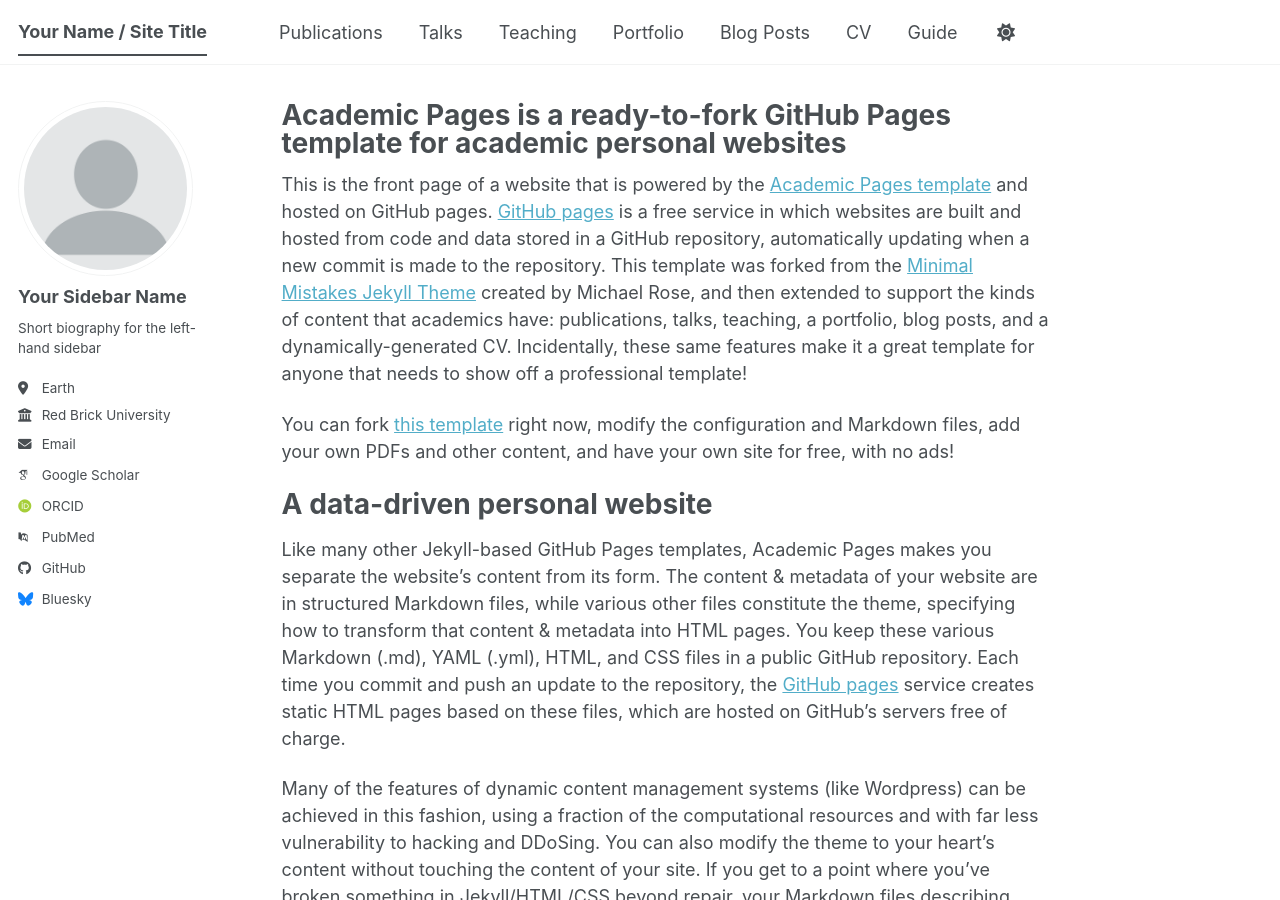
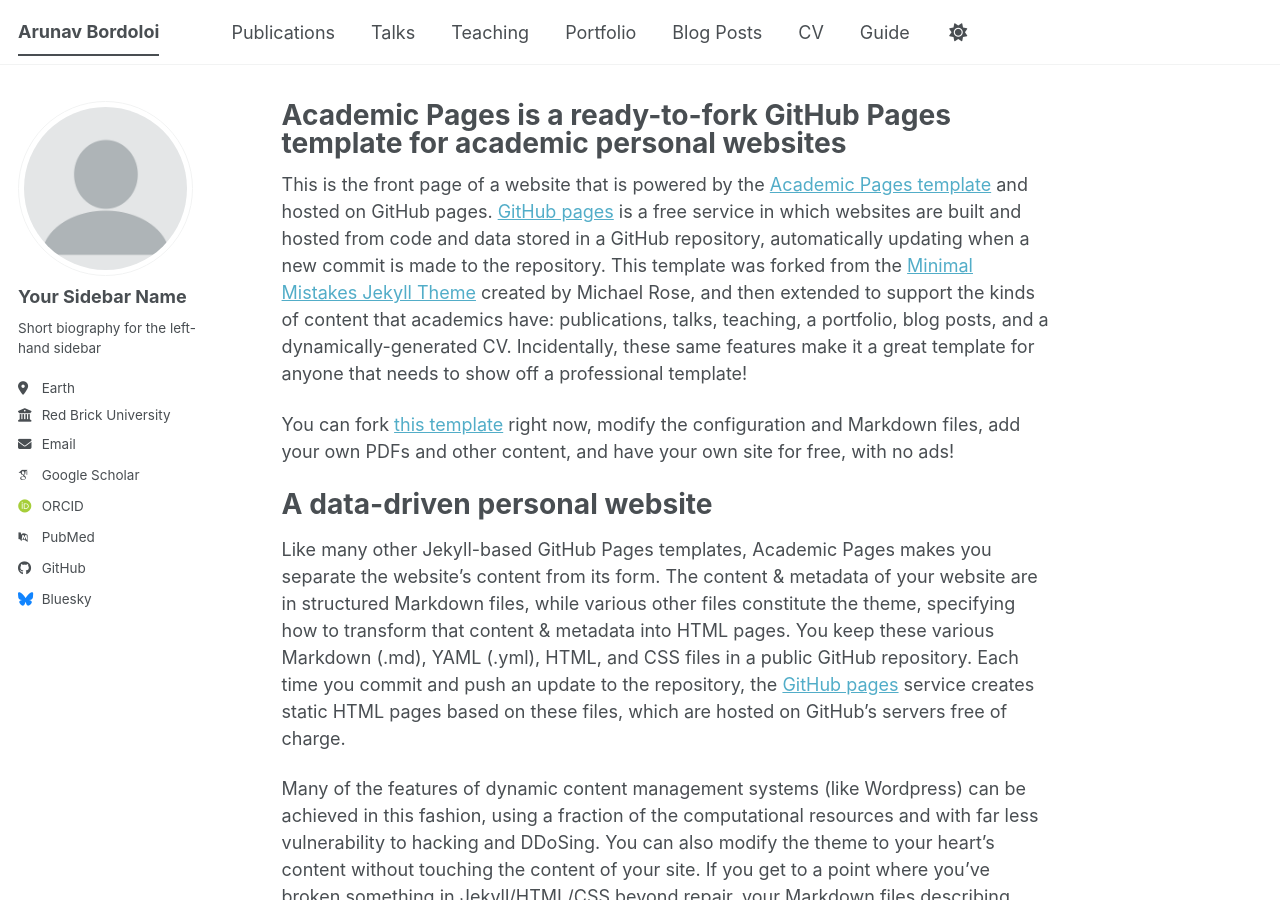
Before and after one commit to arunavbordoloi/arunavbordoloi.github.io, a Jekyll site: the page built from _pages/about.md, in a window 1280 px wide and 900 px high. Built offline with Jekyll 4.4.1, drawn with Linux system fonts in a browser that asks for light colours; some web fonts are replaced; a script bundle is joined from its source files by our own code; library files that are not in the unit come from our copies.

Commit message:
Update _config.yml

```diff
--- a/_config.yml
+++ b/_config.yml
@@ -9,7 +9,7 @@
 # Basic Site Settings
 locale                   : "en-US"
 site_theme               : "default" # The available themes options are "default", "air", "sunrise", "mint", "dirt" and "contrast"
-title                    : "Your Name / Site Title"
+title                    : "Arunav Bordoloi"
 title_separator          : "-"
 name                     : &name "Your Name"
 description              : &description "Your Name's academic portfolio"   # Update this with a general description of your site, this is the default if not overridden by a page
```
